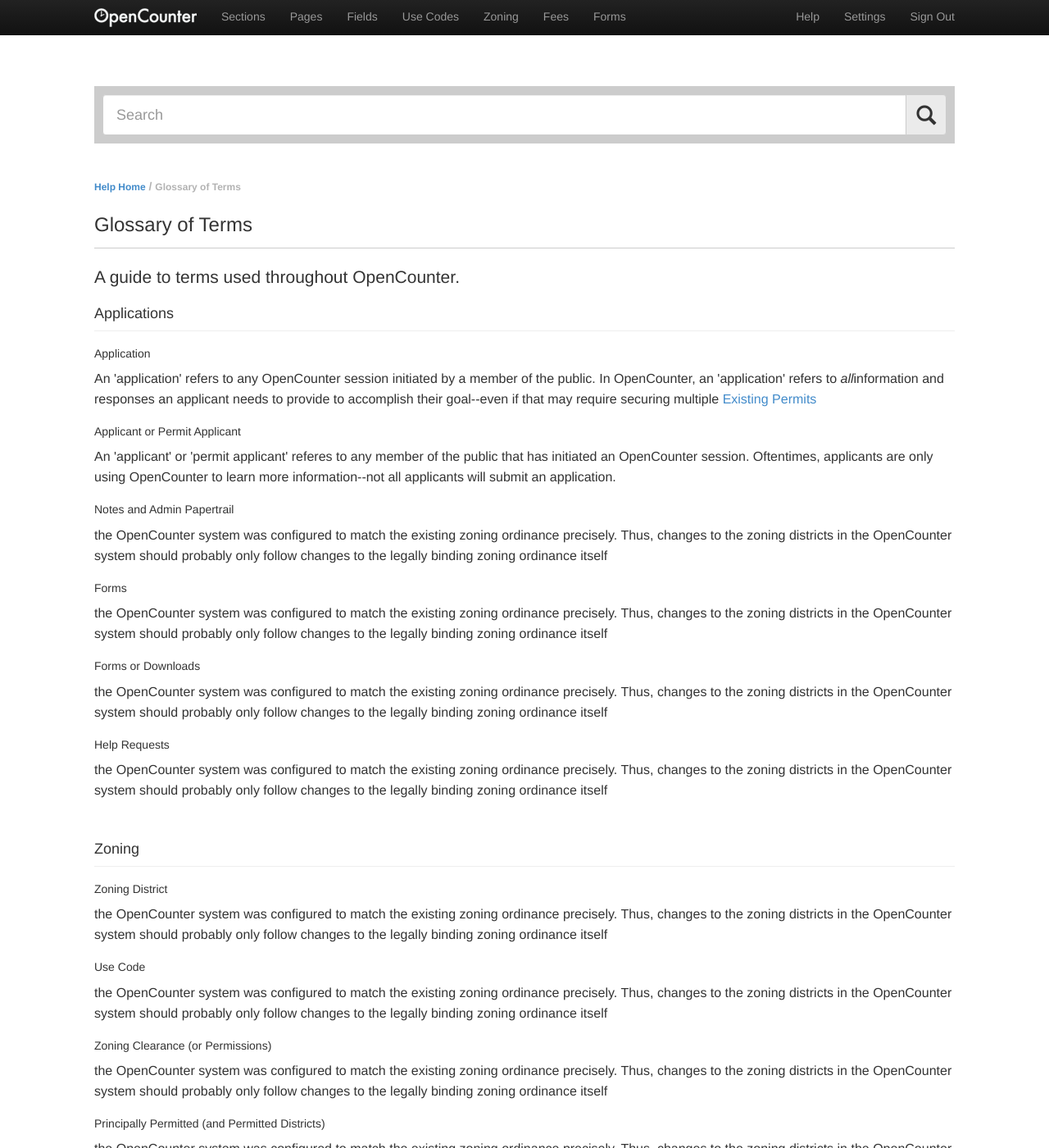
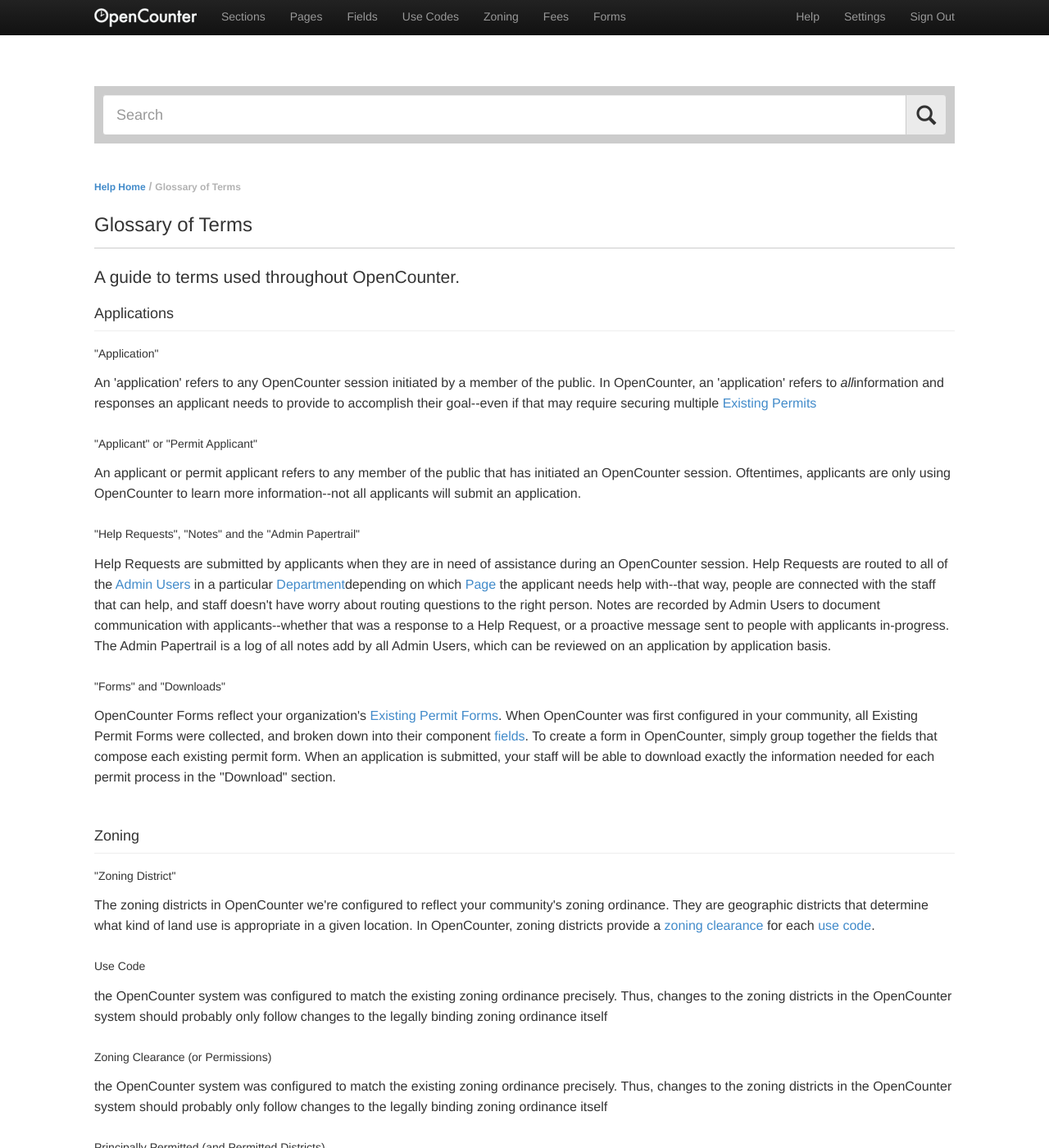
Before and after one commit to opencounter/helpdesk, a Jekyll site: the page built from glossary.html, in a window 1280 px wide and 1400 px high. Shown: the whole window at 82% size. Built offline with Jekyll 4.4.1, drawn with Linux system fonts in a browser that asks for light colours; nearby versions of some CDN libraries; Markdown is read by kramdown in place of the engine named in the settings; comment, search, counter and statistics services are not loaded.

Commit message:
glossary styles (and content)

```diff
--- a/assets/css/docs.css
+++ b/assets/css/docs.css
@@ -1585,3 +1585,10 @@ h1[id] {
   padding-bottom: 10px;
   margin: 10px 0px 20px 0px;
 }
+
+.glossary-list h5 {
+  margin-bottom: 15px;
+}
+.glossary-list li {
+  margin-bottom: 30px;
+}
--- a/glossary.html
+++ b/glossary.html
@@ -16,35 +16,27 @@ base_url: "../"
 	<ul class="glossary-list">
 	<h4>Applications</h4>
 		<li>
-			<h5>Application</h5>
+			<h5>"Application"</h5>
 			<p>An 'application' refers to any OpenCounter session initiated by a member of the public. In OpenCounter, an 'application' refers to <em>all</em>information and responses an applicant needs to provide to accomplish their goal--even if that may require securing multiple <a>Existing Permits</a></p>
 		</li>
 		<li>
-			<h5>Applicant or Permit Applicant</h5>
-			<p>An 'applicant' or 'permit applicant' referes to any member of the public that has initiated an OpenCounter session. Oftentimes, applicants are only using OpenCounter to learn more information--not all applicants will submit an application.</p>
+			<h5>"Applicant" or "Permit Applicant"</h5>
+			<p>An applicant or permit applicant refers to any member of the public that has initiated an OpenCounter session. Oftentimes, applicants are only using OpenCounter to learn more information--not all applicants will submit an application.</p>
 		</li>
 		<li>
-			<h5>Notes and Admin Papertrail</h5>
-			<p>the OpenCounter system was configured to match the existing zoning ordinance precisely. Thus, changes to the zoning districts in the OpenCounter system should probably only follow changes to the legally binding zoning ordinance itself</p>
+			<h5>"Help Requests", "Notes" and the "Admin Papertrail"</h5>
+			<p>Help Requests are submitted by applicants when they are in need of assistance during an OpenCounter session. Help Requests are routed to all of the <a>Admin Users</a> in a particular <a>Department</a>depending on which <a>Page</a> the applicant needs help with--that way, people are connected with the staff that can help, and staff doesn't have worry about routing questions to the right person. Notes are recorded by Admin Users to document communication with applicants--whether that was a response to a Help Request, or a proactive message sent to people with applicants in-progress. The Admin Papertrail is a log of all notes add by all Admin Users, which can be reviewed on an application by application basis.</p>
 		</li>
 		<li>
-			<h5>Forms</h5>
-			<p>the OpenCounter system was configured to match the existing zoning ordinance precisely. Thus, changes to the zoning districts in the OpenCounter system should probably only follow changes to the legally binding zoning ordinance itself</p>
-		</li>
-		<li>
-			<h5>Forms or Downloads</h5>
-			<p>the OpenCounter system was configured to match the existing zoning ordinance precisely. Thus, changes to the zoning districts in the OpenCounter system should probably only follow changes to the legally binding zoning ordinance itself</p>
-		</li>
-		<li>
-			<h5>Help Requests</h5>
-			<p>the OpenCounter system was configured to match the existing zoning ordinance precisely. Thus, changes to the zoning districts in the OpenCounter system should probably only follow changes to the legally binding zoning ordinance itself</p>
+			<h5>"Forms" and "Downloads"</h5>
+			<p>OpenCounter Forms reflect your organization's <a>Existing Permit Forms</a>. When OpenCounter was first configured in your community, all Existing Permit Forms were collected, and broken down into their component <a>fields</a>. To create a form in OpenCounter, simply group together the fields that compose each existing permit form. When an application is submitted, your staff will be able to download exactly the information needed for each permit process in the "Download" section.</p>
 		</li>
 	</ul>
 	<ul class="glossary-list">
 	<h4>Zoning</h4>
 		<li>
-			<h5>Zoning District</h5>
-			<p>the OpenCounter system was configured to match the existing zoning ordinance precisely. Thus, changes to the zoning districts in the OpenCounter system should probably only follow changes to the legally binding zoning ordinance itself</p>
+			<h5>"Zoning District"</h5>
+			<p>The zoning districts in OpenCounter we're configured to reflect your community's zoning ordinance. They are geographic districts that determine what kind of land use is appropriate in a given location. In OpenCounter, zoning districts provide a <a>zoning clearance</a> for each <a>use code</a>.
 		</li>
 		<li>
 			<h5>Use Code</h5>
```
